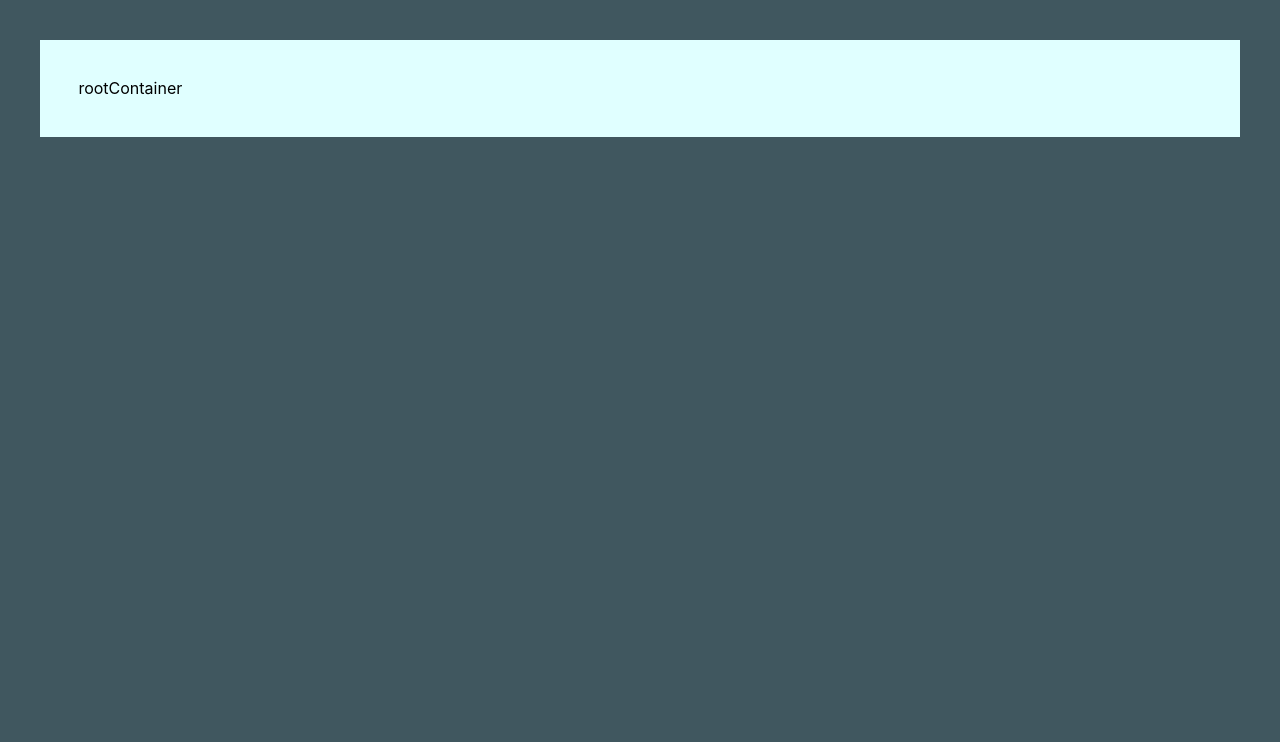
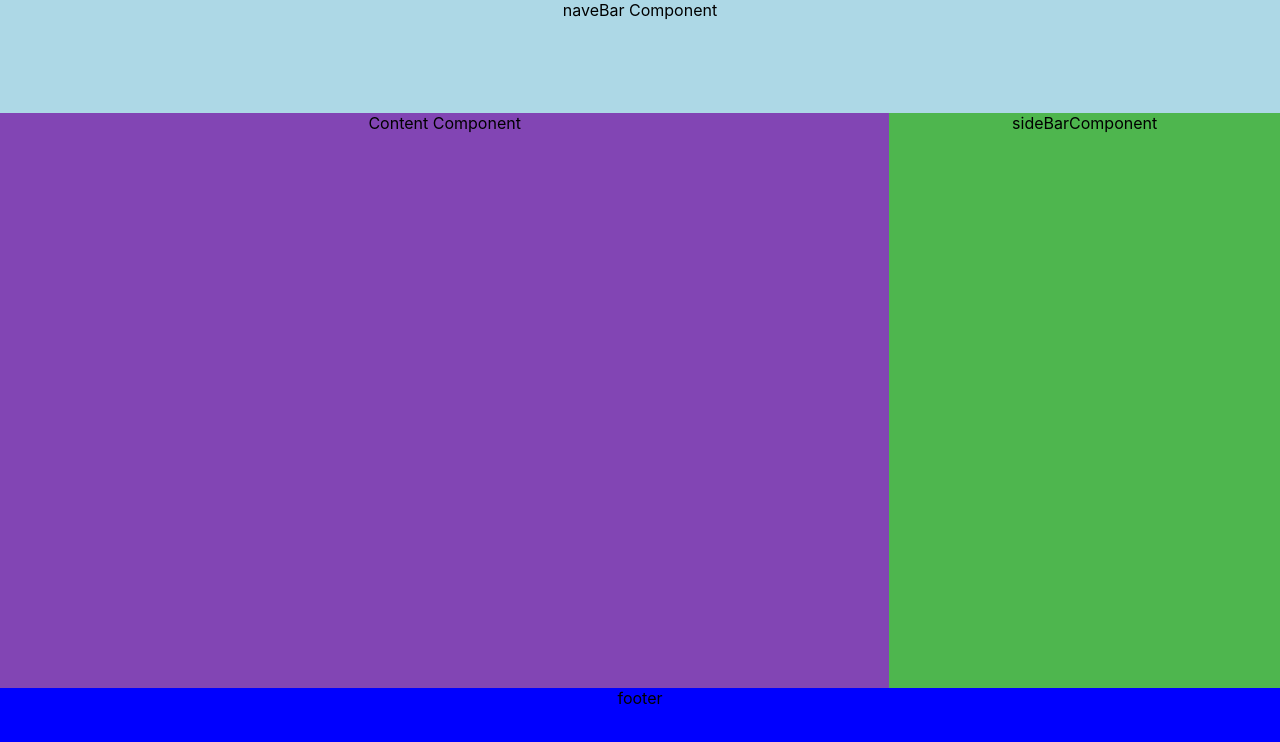
Before and after one commit to Oscuro1111/Blog-Eigengrau, a React (Create React App) app: page / in a window 1280 px wide. Shown: the top 742 px of the page. Built offline with nearby package versions, Linux system fonts and the light colour scheme.

Commit message:
Adding new Component NavBar ,Content,sideBar and assempling to root component

```diff
--- a/src/App/Components/Contents/index.jsx
+++ b/src/App/Components/Contents/index.jsx
@@ -0,0 +1,8 @@
+import React from 'react';
+import './styles/Contents.css';
+
+const Content = () => {
+	return <div className="containerComponent">Content Component</div>;
+};
+
+export default Content;
--- /dev/null
+++ b/src/App/Components/Contents/styles/Contents.css
@@ -0,0 +1,7 @@
+
+.containerComponent {
+    overflow-y: scroll;
+    height: 100%;
+    -webkit-overflow-scrolling: auto;
+    background-color: rgb(130, 69, 180);
+}
--- a/src/App/Components/Navebar/index.jsx
+++ b/src/App/Components/Navebar/index.jsx
@@ -1,11 +1,13 @@
-import React,{PropType} from 'react';
+import React from 'react';
 
 import './styles/naveBar.css';
 
-const NavBar =({children})=>(
-    <React.Fragment>
-       <div className="naveBar">
+const NavBar = () => {
+	return (
+		<React.Fragment>
+			<div className="naveBar">naveBar Component</div>
+		</React.Fragment>
+	);
+};
 
-       </div>
-    </React.Fragment>
-);
+export default NavBar;
--- a/src/App/Components/Navebar/styles/naveBar.css
+++ b/src/App/Components/Navebar/styles/naveBar.css
@@ -1,5 +1,4 @@
 .naveBar{
-    min-height:15vh;
-    max-height:15vh;
+    height:100%;
     background-color:lightblue;
 }
--- a/src/App/Components/Root/index.jsx
+++ b/src/App/Components/Root/index.jsx
@@ -1,13 +1,27 @@
 import React from 'react';
-import  './styles/root.css';
+import './styles/root.css';
 
-export default class Root extends React.Component{
-    render(){
+import Content from '../Contents';
+import NavBar from '../Navebar';
+import SideBarComponent from '../sideBar';
 
-        return (<React.Fragment>
-          <div className="rootContainer">
-            <div className="post">rootContainer</div>
+export default class Root extends React.Component {
+	render() {
+		return (
+			<React.Fragment>
+				<div className="rootContainer">
+					<div className="Heading">
+						<NavBar />
+					</div>
+					<div className="Content">
+						<Content />
+					</div>
+					<div className="sideBar">
+            <SideBarComponent />
           </div>
-        </React.Fragment>);
-    }
+					<div className="footer">footer</div>
+				</div>
+			</React.Fragment>
+		);
+	}
 }
--- a/src/App/Components/Root/styles/root.css
+++ b/src/App/Components/Root/styles/root.css
@@ -1,15 +1,39 @@
 .rootContainer{
-    display: flex;
+    display: grid;
     min-height: 100vh;
-    overflow: scroll;
-    flex-direction: column;
-    justify-content: flex-start;
-    align-content: center;
+    text-align: center;
     background: rgb(64, 87, 95);
 }
 
+.Heading{
+    grid-column:1/5;
+    background-color:red;
+}
+.Content{
+    grid-column: 1/4;
+
+    background-color:lightcoral;
+}
+
+.sideBar{
+    grid-column: 4/5;
+    background-color: rgb(233, 233, 10);
+
+}
+.userAccount{
+    grid-column: 1/1;
+    background-color: green;
+}
+
+.footer{
+    grid-column: 1/5;
+    background-color: blue;
+}
 .post{
     background-color:lightcyan;
     padding:3%;
     margin: 40px;
 }
+.sideBar ,.Content, .userAccount{
+    grid-row:2/8;
+}
--- /dev/null
+++ b/src/App/Components/sideBar/index.jsx
@@ -0,0 +1,11 @@
+import React from 'react';
+import './styles/sideBar.css';
+
+
+const SideBarComponent= () =>{
+    return (
+        <div className="sideBarComponent"> sideBarComponent</div>
+    );
+};
+
+export default SideBarComponent;
--- /dev/null
+++ b/src/App/Components/sideBar/styles/sideBar.css
@@ -0,0 +1,4 @@
+.sideBarComponent{
+    height: 100%;
+    background-color:rgb(78, 182, 78);
+}
```
